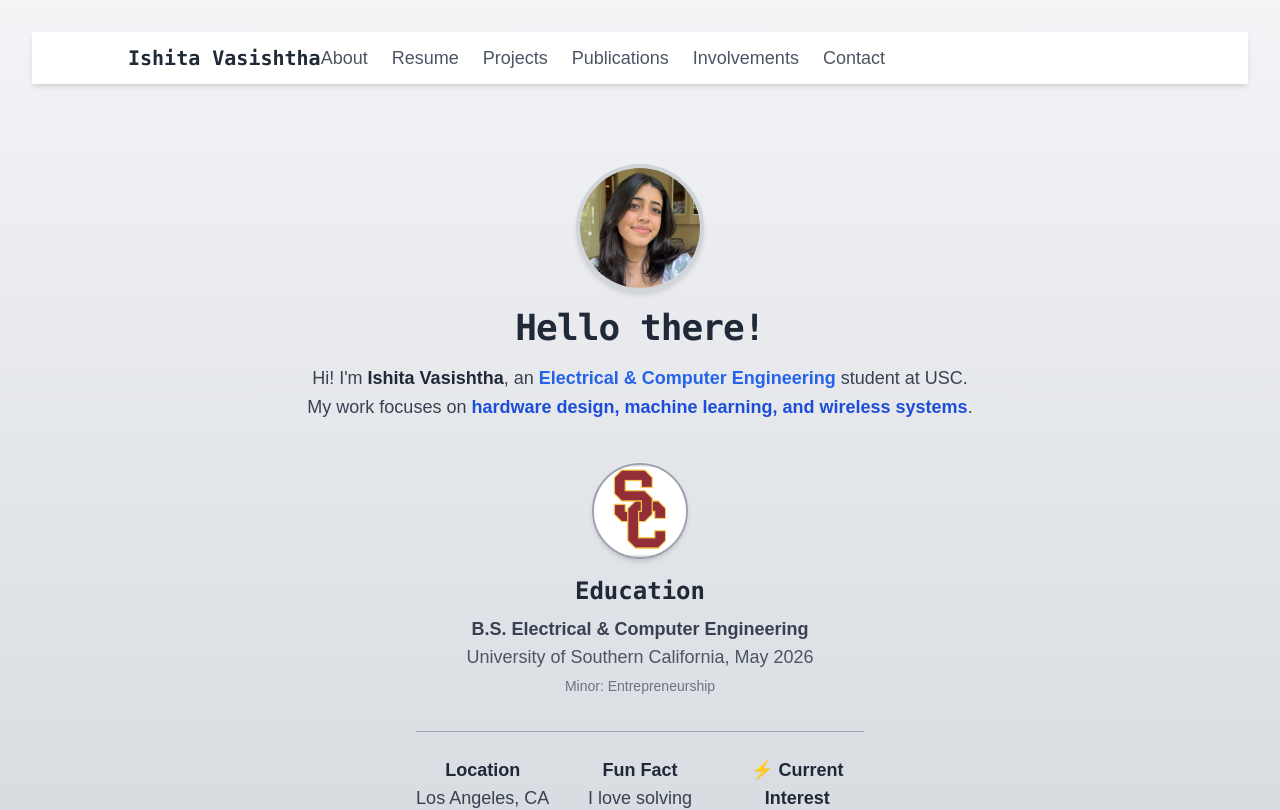
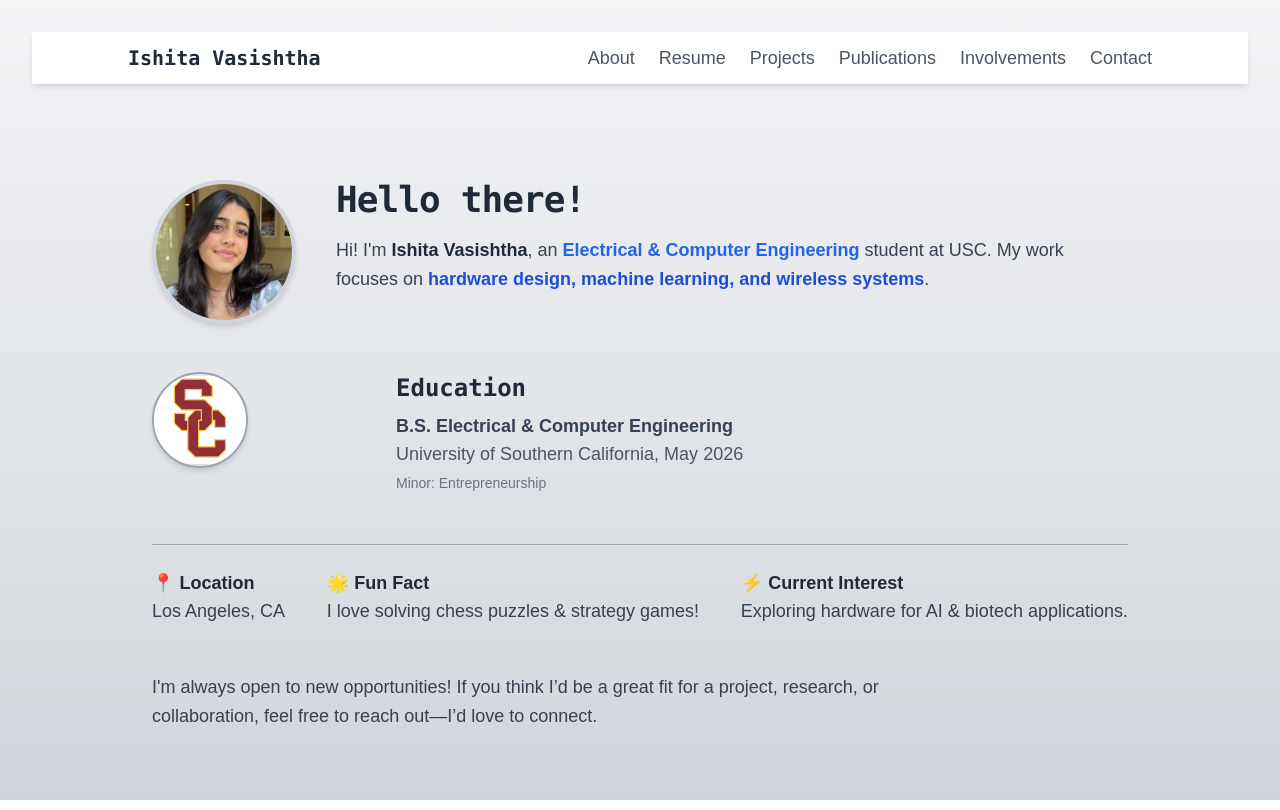
Before and after one commit to ishitav/ishitav.github.io, a Next.js app: page /ishitav.github.io/about in a window 1280 px wide. Shown: the top 810 px of the page. Built offline with nearby package versions, Linux system fonts and the light colour scheme.

Commit message:
updated about page again and spacing

```diff
--- a/components/Header.js
+++ b/components/Header.js
@@ -9,7 +9,7 @@ export default function Header() {
         </a>
 
         {/* 🔹 Right - Navigation Links */}
-        <div className="flex space-x-6">
+        <div className="flex space-x-6 ml-10px">
           {[
             { name: "About", href: "/about" },
             { name: "Resume", href: "/resume" },
--- a/src/app/about/page.js
+++ b/src/app/about/page.js
@@ -8,37 +8,40 @@ export default function About() {
       <Header />
 
       {/* 🔹 Main Content */}
-      <section className="w-full max-w-5xl mt-20 px-6 flex flex-col items-center text-center">
+      <section className="w-full max-w-5xl mt-24 px-6">
 
-        {/* 🔹 Profile Image & Header Text (Centered) */}
-        <div className="flex flex-col items-center">
-          {/* Profile Image */}
-          <div className="w-32 h-32 rounded-full border-4 border-gray-300 shadow-md overflow-hidden">
+        {/* 🔹 Profile Image & Header Text (Side-by-Side, Left-Aligned) */}
+        <div className="flex flex-col sm:flex-row items-center sm:items-start text-left space-y-6 sm:space-y-0 sm:space-x-10">
+
+          {/* Profile Image (Slightly Left) */}
+          <div className="w-36 h-36 rounded-full border-4 border-gray-300 shadow-md overflow-hidden">
             <img src="/profile.jpg" alt="Ishita Vasishtha" className="w-full h-full object-cover" />
           </div>
 
-          {/* Header Text */}
-          <h1 className="text-4xl font-extrabold text-gray-800 tracking-tight font-mono mt-4">
+          {/* Header Text & Introduction */}
+          <div className="sm:w-3/4">
+            <h1 className="text-4xl font-extrabold text-gray-800 tracking-tight font-mono">
               Hello there!
             </h1>
-
-          {/* Introduction Paragraph */}
-          <p className="mt-4 text-lg text-gray-700 leading-relaxed max-w-2xl">
+            <p className="mt-4 text-lg text-gray-700 leading-relaxed">
               Hi! I'm <strong className="text-gray-800">Ishita Vasishtha</strong>, an
               <strong className="text-blue-600"> Electrical & Computer Engineering </strong>
               student at USC. My work focuses on
               <strong className="text-blue-700"> hardware design, machine learning, and wireless systems</strong>.
             </p>
           </div>
+        </div>
 
-        {/* 🔹 Education Section (Centered) */}
-        <div className="mt-10 flex flex-col items-center">
+        {/* 🔹 Education Section (More Spread Out) */}
+        <div className="mt-12 flex flex-col sm:flex-row items-center sm:items-start sm:justify-between text-left">
+
           {/* USC Logo */}
-          <div className="w-24 h-24 rounded-full border-2 border-gray-400 shadow-md overflow-hidden mb-4">
+          <div className="w-24 h-24 rounded-full border-2 border-gray-400 shadow-md overflow-hidden">
             <img src="/usc-logo.png" alt="USC Logo" className="w-full h-full object-cover" />
           </div>
 
           {/* Education Details */}
+          <div className="sm:w-3/4">
             <h2 className="text-2xl font-semibold text-gray-800 font-mono">Education</h2>
             <p className="mt-2 text-lg text-gray-700">
               <strong>B.S. Electrical & Computer Engineering</strong> <br />
@@ -46,16 +49,17 @@ export default function About() {
               <span className="text-gray-500 text-sm">Minor: Entrepreneurship</span>
             </p>
           </div>
+        </div>
 
-        {/* 🔹 Quick Info Section (Location | Fun Fact | Interest) */}
-        <div className="mt-8 border-t border-gray-400 pt-6 text-lg text-gray-700 w-full max-w-md">
-          <div className="grid grid-cols-1 sm:grid-cols-3 gap-6 text-center">
+        {/* 🔹 Quick Info Section (More Spread Out & Readable) */}
+        <div className="mt-12 border-t border-gray-400 pt-6 text-lg text-gray-700">
+          <div className="flex flex-col sm:flex-row justify-between sm:space-x-10">
             <div>
-              <span className="font-semibold text-gray-800"> Location</span> <br />
+              <span className="font-semibold text-gray-800">📍 Location</span> <br />
               Los Angeles, CA
             </div>
             <div>
-              <span className="font-semibold text-gray-800"> Fun Fact</span> <br />
+              <span className="font-semibold text-gray-800">🌟 Fun Fact</span> <br />
               I love solving chess puzzles & strategy games!
             </div>
             <div>
@@ -66,7 +70,7 @@ export default function About() {
         </div>
 
         {/* 🔹 Opportunity Section */}
-        <p className="mt-8 text-lg text-gray-700 leading-relaxed max-w-2xl">
+        <p className="mt-12 text-lg text-gray-700 leading-relaxed sm:w-3/4">
           I'm always open to new opportunities! If you think I’d be a great fit for a project, research, or collaboration, feel free to reach out—I’d love to connect.
         </p>
 
--- a/src/app/page.js
+++ b/src/app/page.js
@@ -13,10 +13,10 @@ export default function Home() {
         {/* Profile & Title Section */}
         <div className="flex flex-col sm:flex-row items-center gap-6">
 
-          {/* Profile Image */}
+          {/* Profile Image
           <div className="w-28 h-28 rounded-full border-4 border-gray-200 shadow-lg overflow-hidden">
             <img src="/profile.jpg" alt="Ishita" className="w-full h-full object-cover" />
-          </div>
+          </div> */}
 
           {/* Text Content */}
           <div  class = "flex flex-col items-center text-center">
@@ -29,7 +29,7 @@ export default function Home() {
             <p className="mt-4 text-lg text-gray-700 leading-relaxed font-serif max-w-lg" >
               Hi there! I'm so glad you're here. I’m an <span className="text-blue-600 font-medium">Electrical & Computer Engineering</span> student passionate about
               <span className="text-gray-700 font-medium"> research, technology, </span>   and the intersection between <span className="text-blue-600 font-medium">technology</span>
-              and  <span className="text-blue-600 font-medium">healthcare.</span>
+              and  <span className="text-blue-600 font-medium">healthcare. </span>
               I'd love to connect (:
             </p>
 
```
Lines whose indentation alone changed are shown as unchanged.
